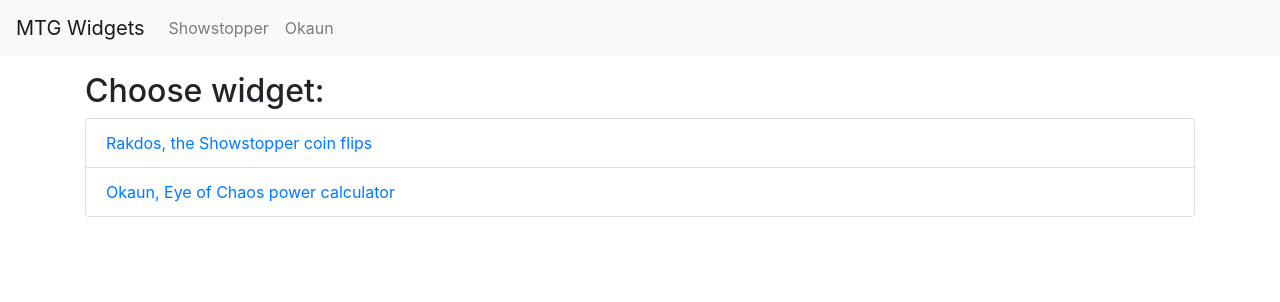
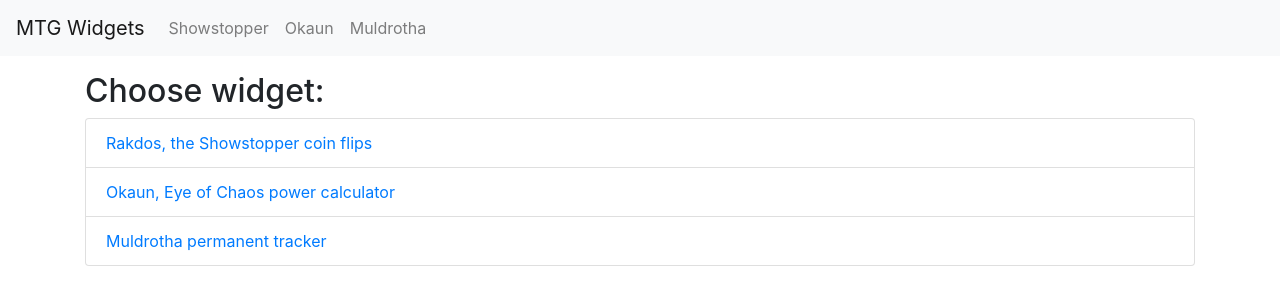
Before and after one commit to FrankSerra/MTGWidgets, a plain HTML site: page index.html in a window 1280 px wide. Drawn offline with Linux system fonts and the light colour scheme.

Commit message:
Forgot to include Muldrotha in the index and nav.

```diff
--- a/includes/navbar.html
+++ b/includes/navbar.html
@@ -11,6 +11,9 @@
 	  <li class="nav-item">
         <a class="nav-link" href="okaun.html">Okaun</a>
       </li>
+	  <li class="nav-item">
+        <a class="nav-link" href="muldrotha.html">Muldrotha</a>
+      </li>
     </ul>
   </div>
 </nav>
--- a/index.html
+++ b/index.html
@@ -17,6 +17,7 @@
 		<ul class="list-group">
 			<li class="list-group-item"><a href="showstopper.html">Rakdos, the Showstopper coin flips</a></li>
 			<li class="list-group-item"><a href="okaun.html">Okaun, Eye of Chaos power calculator</a></li>
+			<li class="list-group-item"><a href="muldrotha.html">Muldrotha permanent tracker</a></li>
 		</ul>
 	</div>
 
```
